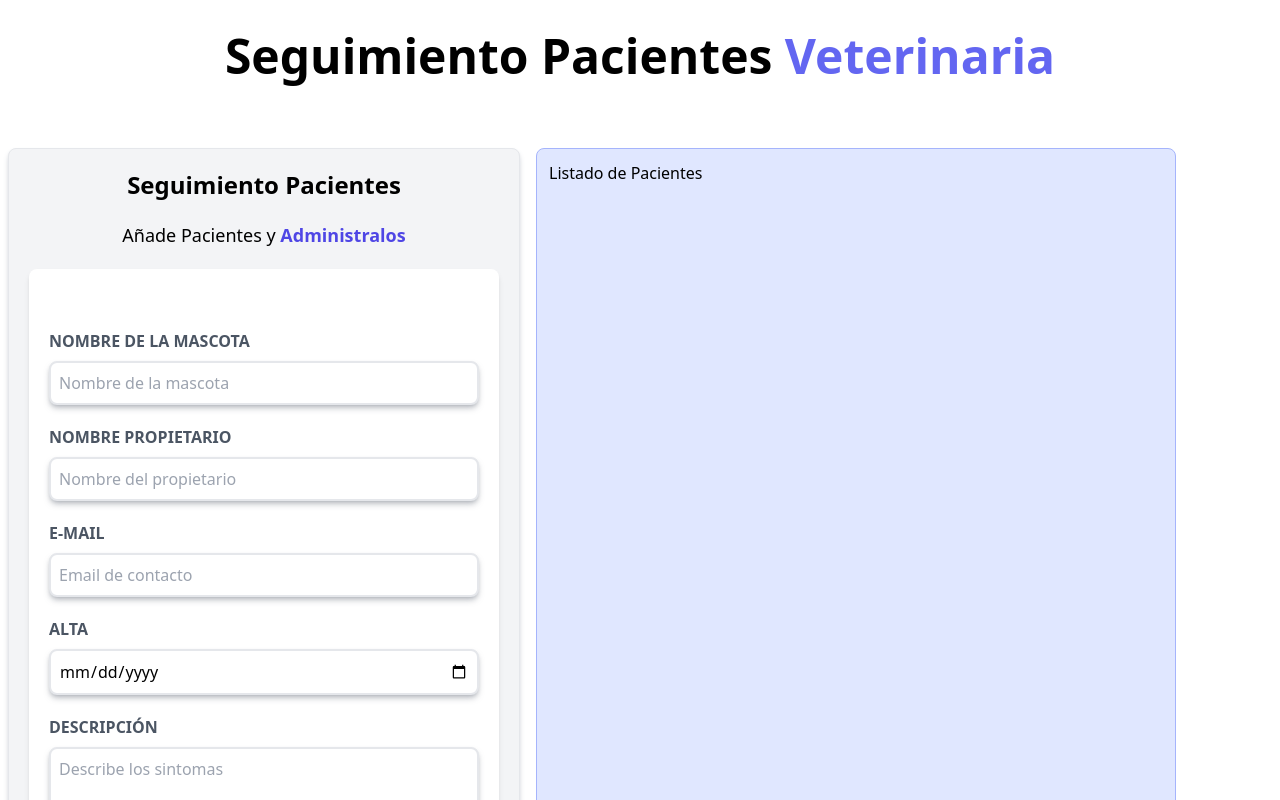
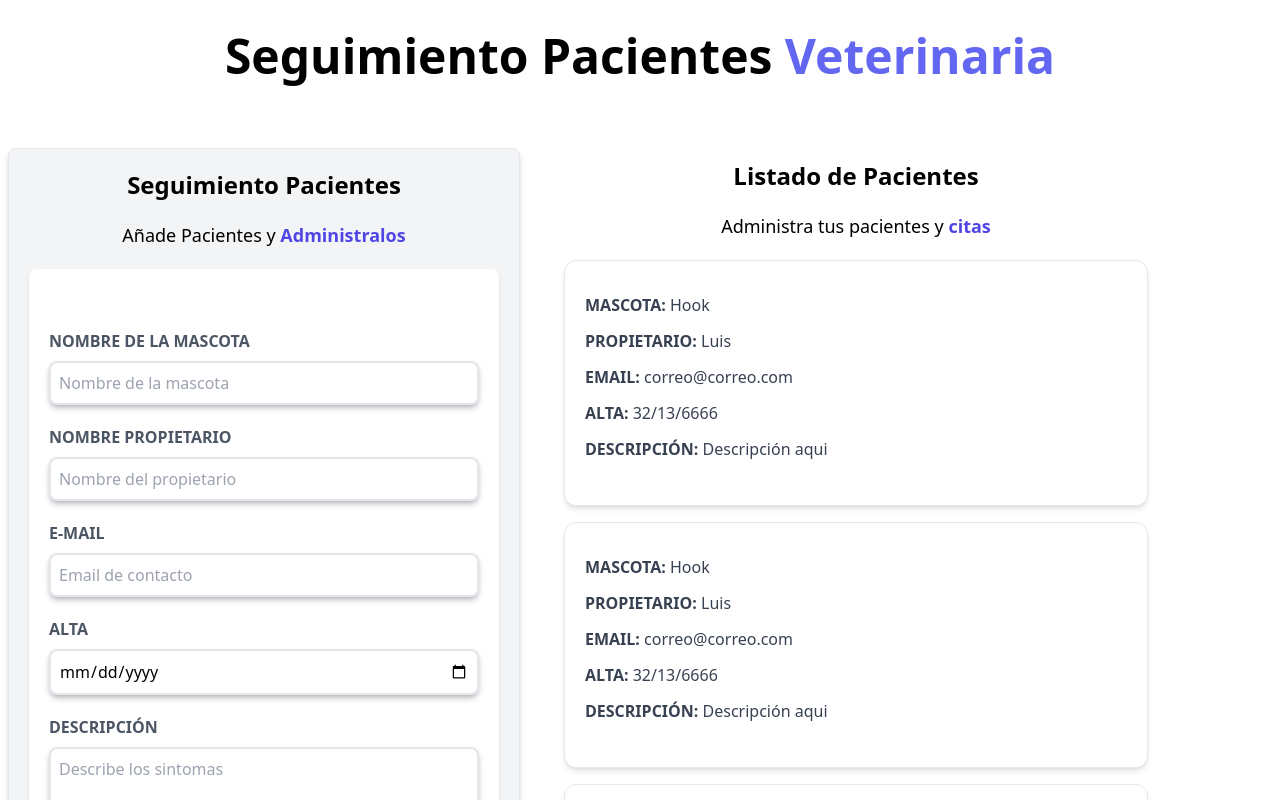
Before and after one commit to Luis-Salinas-SD/citas, a React (Vite) app: page / in a window 1280 px wide. Shown: the top 800 px of the page. Built offline with nearby package versions, Linux system fonts and the light colour scheme.

Commit message:
view show pacients

```diff
--- a/src/components/ListadoPacientes.jsx
+++ b/src/components/ListadoPacientes.jsx
@@ -1,9 +1,19 @@
-import React from 'react'
+import Pacientes from "./Pacientes"
 
 const ListadoPacientes = () => (
 
-    <div className='md:w-1/2 lg:w3/5 bg-indigo-100 rounded-lg border border-indigo-300 p-3 m-2'>
-        <h2>Listado de Pacientes</h2>
+    <div className='md:w-1/2 lg:w3/5rounded-lg p-3 m-2 md:h-screen overflow-y-scroll'>
+        <h2 className='font-black text-2xl text-center'>
+            Listado de Pacientes
+        </h2>
+        <p className='text-lg mt-5 mb-5 text-center'>
+            Administra tus pacientes y {' '}
+            <span className='text-indigo-600 font-bold'>citas</span>
+        </p>
+        <Pacientes/>
+        <Pacientes/>
+        <Pacientes/>
+        <Pacientes/>
     </div>
 
 )
--- /dev/null
+++ b/src/components/Pacientes.jsx
@@ -0,0 +1,29 @@
+const Pacientes = () => {
+    return (
+        <div className='m-4 bg-white shadow-md px-5 py-8 rounded-xl border'>
+
+            <p className='font-bold mb-3 text-gray-700 uppercase'>
+                Mascota: {' '}
+                <span className='font-normal normal-case'>Hook</span>
+            </p>
+            <p className='font-bold mb-3 text-gray-700 uppercase'>
+                Propietario: {' '}
+                <span className='font-normal normal-case'>Luis</span>
+            </p>
+            <p className='font-bold mb-3 text-gray-700 uppercase'>
+                Email: {' '}
+                <span className='font-normal normal-case'>correo@correo.com</span>
+            </p>
+            <p className='font-bold mb-3 text-gray-700 uppercase'>
+                Alta: {' '}
+                <span className='font-normal normal-case'> 32/13/6666 </span>
+            </p>
+            <p className='font-bold mb-3 text-gray-700 uppercase'>
+                Descripción: {' '}
+                <span className='font-normal normal-case'> Descripción aqui </span>
+            </p>
+        </div>
+    )
+}
+
+export default Pacientes
```
